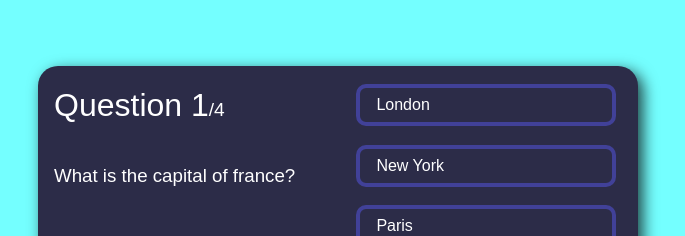
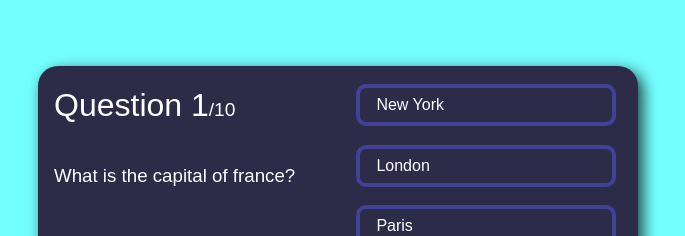
Before and after one commit to leoarthurwall/react-quiz, a React (Create React App) app: page / in a window 1280 px wide. Shown: the part 212-448 px from the top of the page, without its empty margins (310-995 px from the left). Built offline with nearby package versions, Linux system fonts and the light colour scheme.

Commit message:
made total question number dynamic. Also mapped through the answers so thy dynamically populate the buttins

```diff
--- a/src/App.js
+++ b/src/App.js
@@ -6,14 +6,11 @@ function App() {
     <div className="App">
       <div className="quiz-container">
         <div className="left-container">
-          <h1 className="question-number">Question 1<span className="total-questions">/4</span></h1>
-          <h3 className="question">What is the capital of france?</h3>
+          <h1 className="question-number">Question 1<span className="total-questions">/{questions.length}</span></h1>
+          <h3 className="question">{questions[0].questionText}</h3>
         </div>
         <div className="right-container">
-          <button className="answer">London</button>
-          <button className="answer">New York</button>
-          <button className="answer">Paris</button>
-          <button className="answer">Madrid</button>
+        {questions[0].answerOptions.map((answerOption) => <button className="answer">{answerOption.answerText}</button>)}
         </div>
       </div>
     </div>
```
